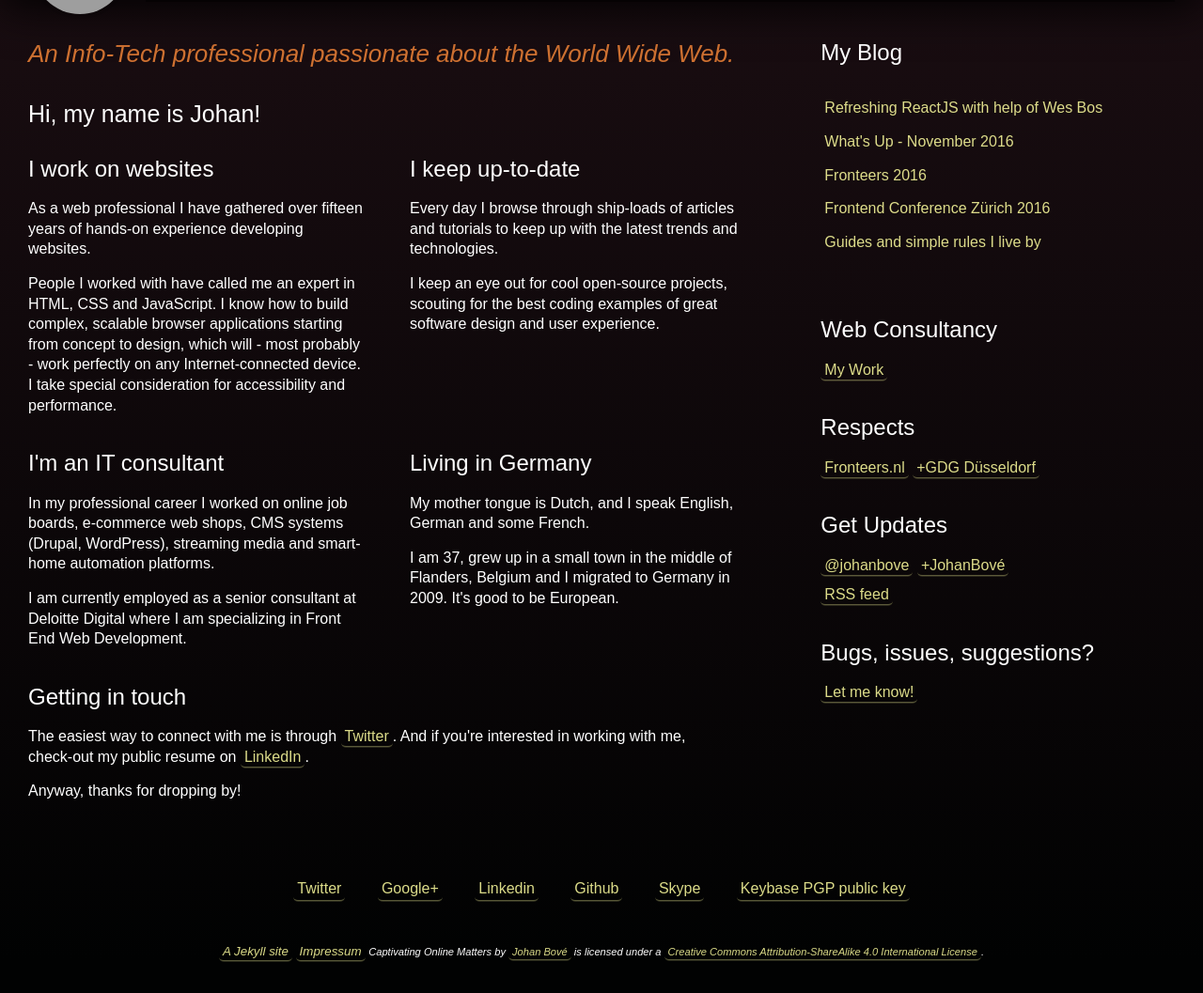
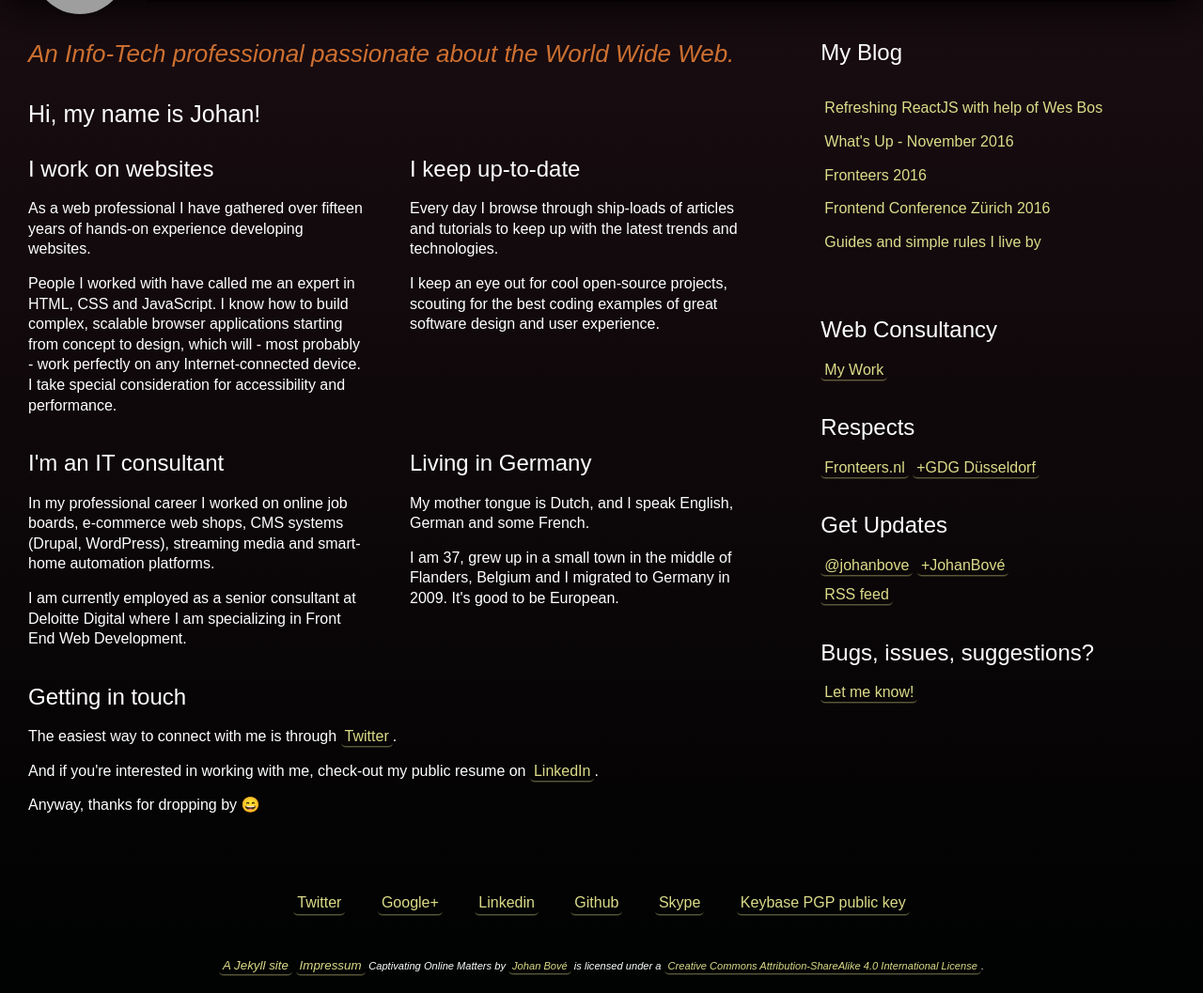
Before and after one commit to johanbove/johanbove.github.io, a Jekyll site: the page built from index.md, in a window 1280 px wide and 1162 px high, cut to the strip 105-1162 px from the top of the window. Shown: the whole strip at 94% size. Built offline with Jekyll 4.4.1, drawn with Linux system fonts in a browser that asks for light colours; emoji names are drawn with the system emoji font; grey boxes are pictures that could not be loaded.

```diff
--- a/index.md
+++ b/index.md
@@ -45,8 +45,9 @@ Getting current year for calculating my age.
 
     <div class="block">
         <h3>Getting in touch</h3>
-        <p>The easiest way to connect with me is through <a href="//twitter.com/johanbove">Twitter</a>. And if you're interested in working with me, check-out my public resume on <a href="//de.linkedin.com/in/johanbove">LinkedIn</a>.</p>
-        <p>Anyway, thanks for dropping by!</p>
+        <p>The easiest way to connect with me is through <a href="//twitter.com/johanbove">Twitter</a>.</p>
+        <p>And if you're interested in working with me, check-out my public resume on <a href="//de.linkedin.com/in/johanbove">LinkedIn</a>.</p>
+        <p>Anyway, thanks for dropping by :smile:</p>
     </div>
 
 </div>
```
